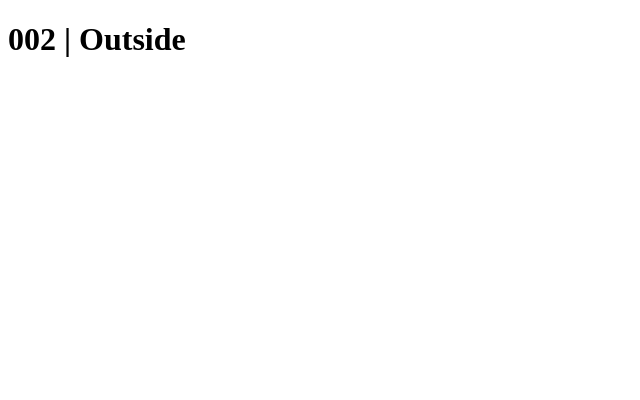
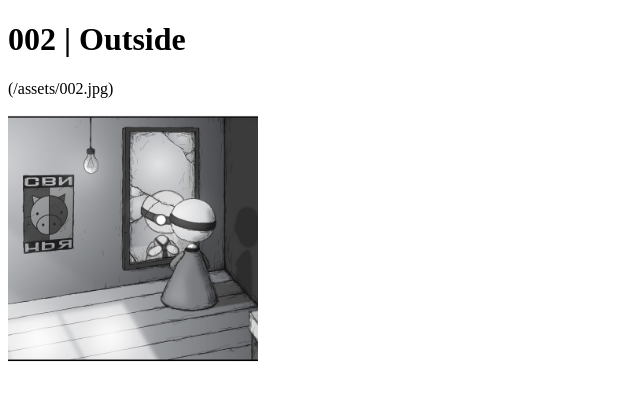
Before and after one commit to A-A-Z/depression-boy-jam, a Gatsby site: page /002 in a window 1280 px wide. Shown: the whole page, without its empty margins (0-640 px from the left). Built offline with nearby package versions, Linux system fonts and the light colour scheme; Gatsby itself is replaced by a stand-in of ours.

Commit message:
Adding gatsby image

```diff
--- a/gatsby-config.js
+++ b/gatsby-config.js
@@ -14,6 +14,15 @@ module.exports = {
         name: 'issues',
       },
     },
-    `gatsby-transformer-remark`
+    {
+      resolve: 'gatsby-source-filesystem',
+      options: {
+        path: `${__dirname}/static/assets`,
+        name: 'images',
+      },
+    },
+    `gatsby-transformer-remark`,
+    `gatsby-transformer-sharp`,
+    `gatsby-plugin-sharp`
   ]
-};
+}
--- a/package.json
+++ b/package.json
@@ -11,11 +11,14 @@
   },
   "dependencies": {
     "gatsby": "^1.9.273",
+    "gatsby-image": "^1.0.54",
     "gatsby-link": "^1.6.45",
     "gatsby-plugin-netlify-cms": "^2.0.1",
     "gatsby-plugin-sass": "^1.0.26",
+    "gatsby-plugin-sharp": "^1.6.48",
     "gatsby-source-filesystem": "^1.5.39",
     "gatsby-transformer-remark": "^1.7.44",
+    "gatsby-transformer-sharp": "^1.6.27",
     "netlify-cms": "^1.9.3",
     "npm": "^6.1.0",
     "react-helmet": "^5.2.0"
--- a/src/templates/issues.js
+++ b/src/templates/issues.js
@@ -1,6 +1,7 @@
 import React from 'react'
 import PropTypes from 'prop-types'
 import Helmet from 'react-helmet'
+import Img from 'gatsby-image'
 
 export default function Template({
   data
@@ -20,6 +21,8 @@ export default function Template({
         ]}
       />
       <h1>{post.frontmatter.title} | {post.frontmatter.word}</h1>
+      <p>({post.frontmatter.image})</p>
+      <Img resolutions={data.issueImage.resolutions} />
     </div>
   )
 }
@@ -38,6 +41,17 @@ export const pageQuery = graphql`
         title
         word
         tags
+        image
+      }
+    }
+    issueImage: imageSharp(id: { regex: "/001/" }) {
+      resolutions(width: 250, height: 250) {
+        ...GatsbyImageSharpResolutions
+      }
+    }
+    issueImage2: imageSharp(id: { eq: "/images/002.jpg" }) {
+      resolutions(width: 250, height: 320) {
+        ...GatsbyImageSharpResolutions
       }
     }
   }
```
Also changed, not shown: 1 other file.
